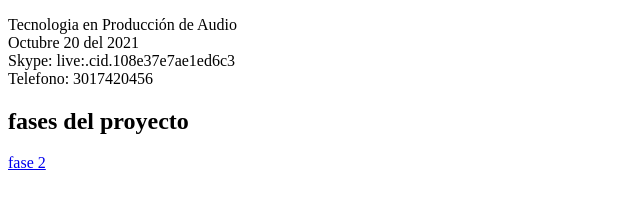
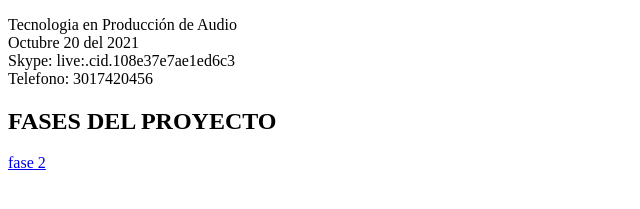
Before and after one commit to Juve03/DWS-Jenier-gereda, a plain HTML site: page Index.html in a window 1280 px wide. Shown: the part 105-314 px from the top of the page, without its empty margins (0-640 px from the left). Drawn offline with Linux system fonts and the light colour scheme.

Commit message:
ACTUALIZACION 3

```diff
--- a/Index.html
+++ b/Index.html
@@ -15,7 +15,7 @@
         Skype: live:.cid.108e37e7ae1ed6c3 <br>
         Telefono: 3017420456 <br>
     </p>
-    <h2>fases del proyecto</h2>
+    <h2>FASES DEL PROYECTO</h2>
     <a href="fase-2/design.html">fase 2</a>
 </body>
 </html>
```
